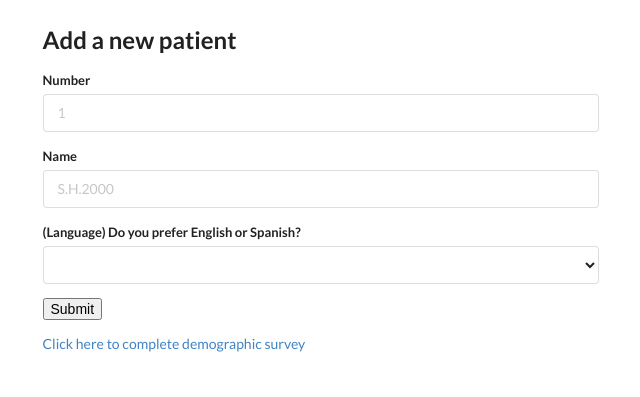
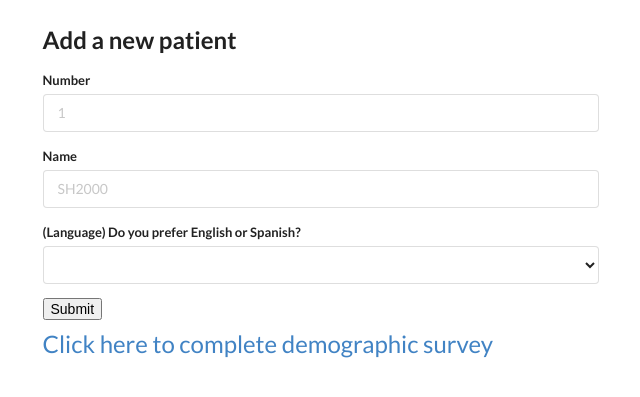
Before and after one commit to haoqiwang97/belief-active-search, a Python web app: template templates/patientslist.html in a window 1280 px wide. Shown: the part 151-548 px from the top of the page, without its empty margins (34-674 px from the left). Run offline with Jinja, Linux system fonts and the light colour scheme; the template is opened without the code that fills it, so the values that code supplies are empty; some libraries are stand-ins or nearby versions.

Commit message:
bigger font for demo survey

```diff
--- a/templates/home.html
+++ b/templates/home.html
@@ -55,17 +55,17 @@
         <h1>Belief study home</h1>
         <div class="index-card">
             <h2><a href="/patientslist">Patient Management</a></h2>
-            <p>View/Add Patients</p>
+            <p>View/Add patients</p>
         </div>
 
         <div class="index-card">
             <h2><a href="/providerslist">Provider Management</a></h2>
-            <p>View/Add Providers</p>
+            <p>View/Add providers</p>
         </div>
 
         <div class="index-card">
             <h2><a href="/participantslist">Participant Management</a></h2>
-            <p>View/Create Participants</p>
+            <p>View/Create participants</p>
         </div>
 
         <div class="index-card">
--- a/templates/patientslist.html
+++ b/templates/patientslist.html
@@ -51,7 +51,7 @@
             <label>Name</label>
             <div class="two fields">
                 <div class="field">
-                    <input type="text" name="name" placeholder="S.H.2000">
+                    <input type="text" name="name" placeholder="SH2000">
                 </div>
             </div>
         </div>
@@ -120,5 +120,5 @@
         <input type="submit">
     </form>
 
-    <a target="_blank" rel="noopener noreferrer" href="https://utexas.qualtrics.com/jfe/form/SV_cSWiWj6orasVSkK">Click here to complete demographic survey</a>
+    <a target="_blank" rel="noopener noreferrer" href="https://utexas.qualtrics.com/jfe/form/SV_cSWiWj6orasVSkK" style="font-size: 24px;" target="_blank" rel="noopener noreferrer">Click here to complete demographic survey</a>
 {% endblock %}
```
